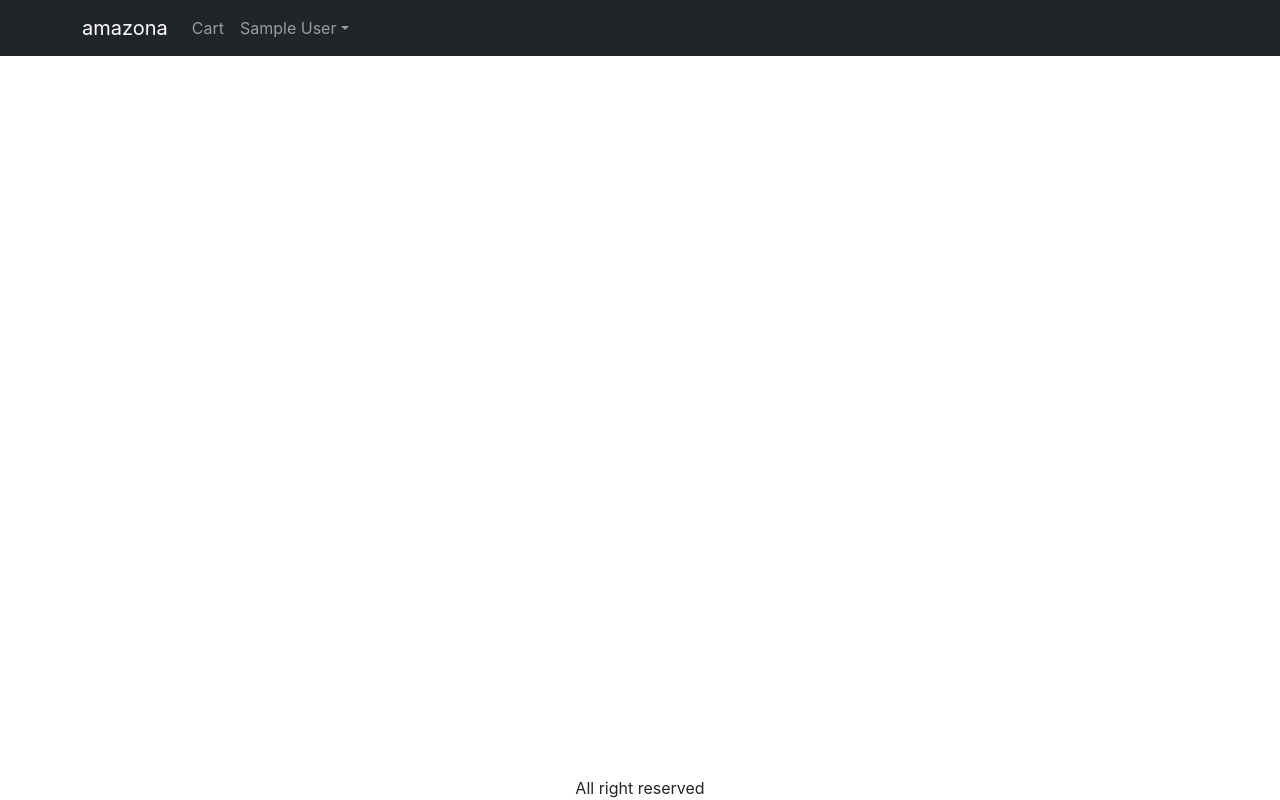
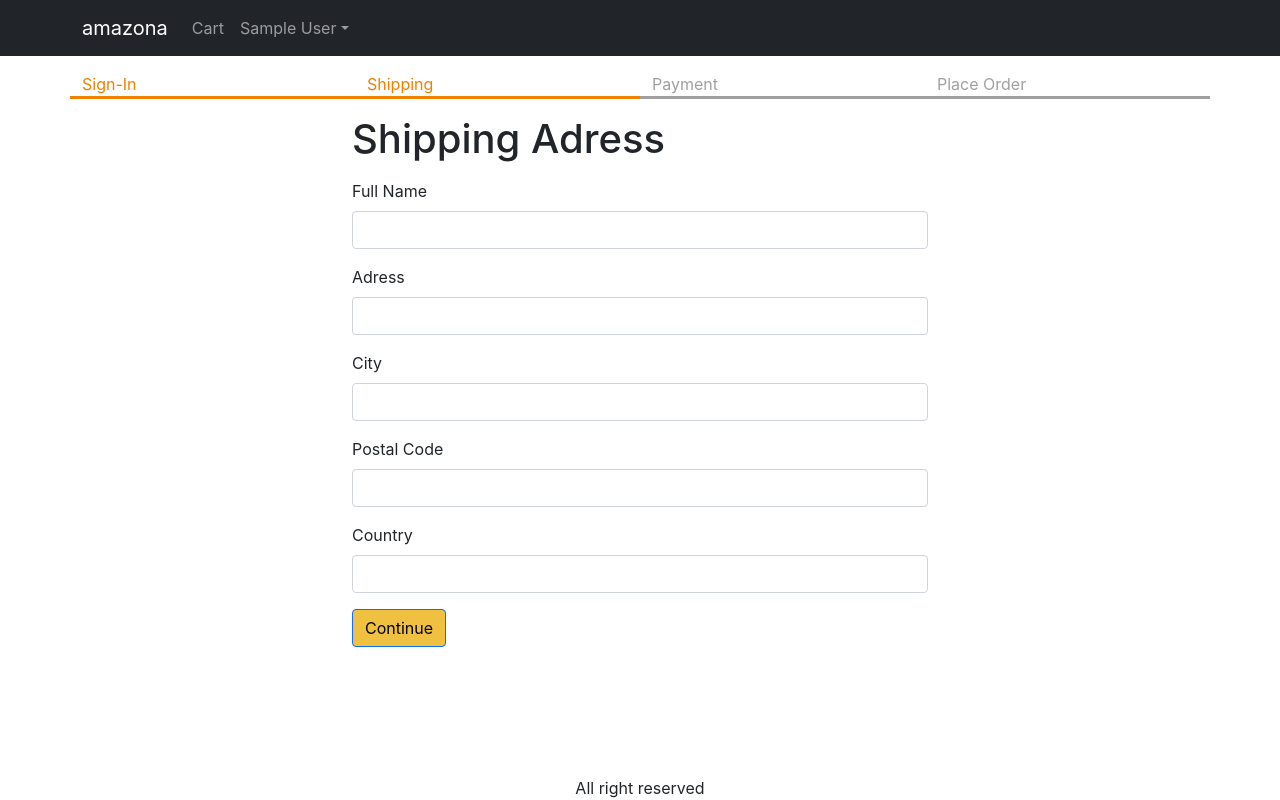
Before and after one commit to L00ka5z78/amazona, a React (Create React App) app in the folder frontend/: page /shipping in a window 1280 px wide. Built offline with nearby package versions, Linux system fonts and the light colour scheme; sample sign-in values are in the browser's storage.

Commit message:
shipping adress and checkout steps

```diff
--- a/frontend/src/App.js
+++ b/frontend/src/App.js
@@ -13,6 +13,7 @@
 import { Store } from './Store';
 import CartScreen from './screens/CartScreen';
 import SigninScreen from './screens/SigninScreen';
+import ShippingAdressScreen from './screens/ShippingAdressScreen';
 
 function App() {
   const { state, dispatch: ctxDispatch } = useContext(Store);
@@ -21,7 +22,8 @@
   const signoutHandler = () => {
     ctxDispatch({ type: 'USER_SIGNOUT' });
     localStorage.removeItem('userInfo');
-  }
+    localStorage.removeItem('shippingAdress');
+  };
 
   return (
     <BrowserRouter>
@@ -75,6 +77,8 @@
               <Route path="/product/:slug" element={<ProductScreen />} />
               <Route path="/cart" element={<CartScreen />} />
               <Route path="/signin" element={<SigninScreen />} />
+              <Route path="/shipping" element={<ShippingAdressScreen />}></Route>
+
               <Route path="/" element={<HomeScreen />} />
 
             </Routes>
--- a/frontend/src/Store.js
+++ b/frontend/src/Store.js
@@ -10,6 +10,10 @@
 
 
     cart: {
+        shippingAdress: localStorage.getItem('shippingAdress')
+            ? JSON.parse(localStorage.getItem('shippingAdress'))
+            : {},
+
         cartItems: localStorage.getItem('cartItems')
             ? JSON.parse(localStorage.getItem('cartItems')) : [],
     },
@@ -45,7 +49,20 @@
         case 'USER_SIGNOUT':
             return {
                 ...state,
-                userInfo: null
+                userInfo: null,
+                cart: {
+                    cartItems: [],
+                    shippingAdress: {}
+                },
+            };
+
+        case 'SAVE_SHIPPING_ADRESS':
+            return {
+                ...state,
+                cart: {
+                    ...state.cart,
+                    shippingAdress: action.payload,
+                },
             };
 
         default:
--- /dev/null
+++ b/frontend/src/components/CheckoutSteps.js
@@ -0,0 +1,14 @@
+import React from 'react';
+import Row from 'react-bootstrap/Row';
+import Col from 'react-bootstrap/Col';
+
+export default function CheckoutSteps(props) {
+    return (
+        <Row className="checkout-steps">
+            <Col className={props.step1 ? 'active' : ''}>Sign-In</Col>
+            <Col className={props.step2 ? 'active' : ''}>Shipping</Col>
+            <Col className={props.step3 ? 'active' : ''}>Payment</Col>
+            <Col className={props.step4 ? 'active' : ''}>Place Order</Col>
+        </Row>
+    )
+}
--- a/frontend/src/index.css
+++ b/frontend/src/index.css
@@ -55,3 +55,12 @@
 .small-container {
   max-width: 600px;
 }
+
+.checkout-steps > div {
+  border-bottom: 0.2rem solid #a0a0a0;
+  color: #a0a0a0;
+}
+.checkout-steps > div.active {
+  border-bottom: 0.2rem solid #f08000;
+  color: #f08000;
+}
--- /dev/null
+++ b/frontend/src/screens/ShippingAdressScreen.js
@@ -0,0 +1,120 @@
+import React, { useContext, useEffect, useState } from 'react';
+import { Helmet } from 'react-helmet-async';
+import Form from 'react-bootstrap/Form';
+import Button from 'react-bootstrap/esm/Button';
+import { useNavigate } from 'react-router-dom';
+import { Store } from '../Store';
+import CheckoutSteps from '../components/CheckoutSteps.js';
+
+
+export default function ShippingAdressScreen() {
+
+    const navigate = useNavigate();
+    const { state, dispatch: ctxDispatch } = useContext(Store)
+    const {
+        userInfo,
+        cart: { shippingAdress },
+    } = state;
+
+    const [fullName, setFullName] = useState(shippingAdress.fullName || '');
+    const [adress, setAdress] = useState(shippingAdress.adress || '');
+    const [city, setCity] = useState(shippingAdress.city || '');
+    const [postalCode, setPostalCode] = useState(shippingAdress.postalCode || '');
+
+    useEffect(() => {
+        if (!userInfo) {
+            navigate('/signin?redirect=/shipping');
+        }
+    }, [userInfo, navigate])
+
+    const [country, setCountry] = useState(shippingAdress.country || '');
+
+    const submitHandler = (e) => {
+        e.preventDefault();             //<== prevent submit again after refreshing page
+        ctxDispatch({
+            type: 'SAVE_SHIPPING_ADDRESS',
+            payload: {
+                fullName,
+                adress,
+                city,
+                postalCode,
+                country,
+            },
+        });
+        localStorage.setItem(
+            'shippingAdress',
+            JSON.stringify({
+                fullName,
+                adress,
+                city,
+                postalCode,
+                country,
+            })
+        );
+        navigate('/payment');
+    }
+
+    return (
+        <div>
+            <Helmet>
+                <title>Shipping Adress</title>
+            </Helmet>
+
+            <CheckoutSteps step1 step2></CheckoutSteps>
+            <div className='container small-container'>
+
+                <h1 className='my-3'>Shipping Adress</h1>
+
+                <Form onSubmit={submitHandler}>
+                    <Form.Group className='mb-3' controlId='fullName'>
+                        <Form.Label>Full Name</Form.Label>
+                        <Form.Control
+                            value={fullName}
+                            onChange={(e) => setFullName(e.target.value)}
+                            required
+                        />
+                    </Form.Group>
+
+                    <Form.Group className='mb-3' controlId='adress'>
+                        <Form.Label>Adress</Form.Label>
+                        <Form.Control
+                            value={adress}
+                            onChange={(e) => setAdress(e.target.value)}
+                            required
+                        />
+                    </Form.Group>
+
+                    <Form.Group className='mb-3' controlId='city'>
+                        <Form.Label>City</Form.Label>
+                        <Form.Control
+                            value={city}
+                            onChange={(e) => setCity(e.target.value)}
+                            required
+                        />
+                    </Form.Group>
+
+                    <Form.Group className='mb-3' controlId='postalCode'>
+                        <Form.Label>Postal Code</Form.Label>
+                        <Form.Control
+                            value={postalCode}
+                            onChange={(e) => setPostalCode(e.target.value)}
+                            required
+                        />
+                    </Form.Group>
+
+                    <Form.Group className='mb-3' controlId='country'>
+                        <Form.Label>Country</Form.Label>
+                        <Form.Control
+                            value={country}
+                            onChange={(e) => setCountry(e.target.value)}
+                            required
+                        />
+                    </Form.Group>
+                    <div className='mb-3'>
+                        <Button variant='primary' type="submit">Continue</Button>
+                    </div>
+                </Form>
+            </div>
+        </div>
+    )
+}
```
